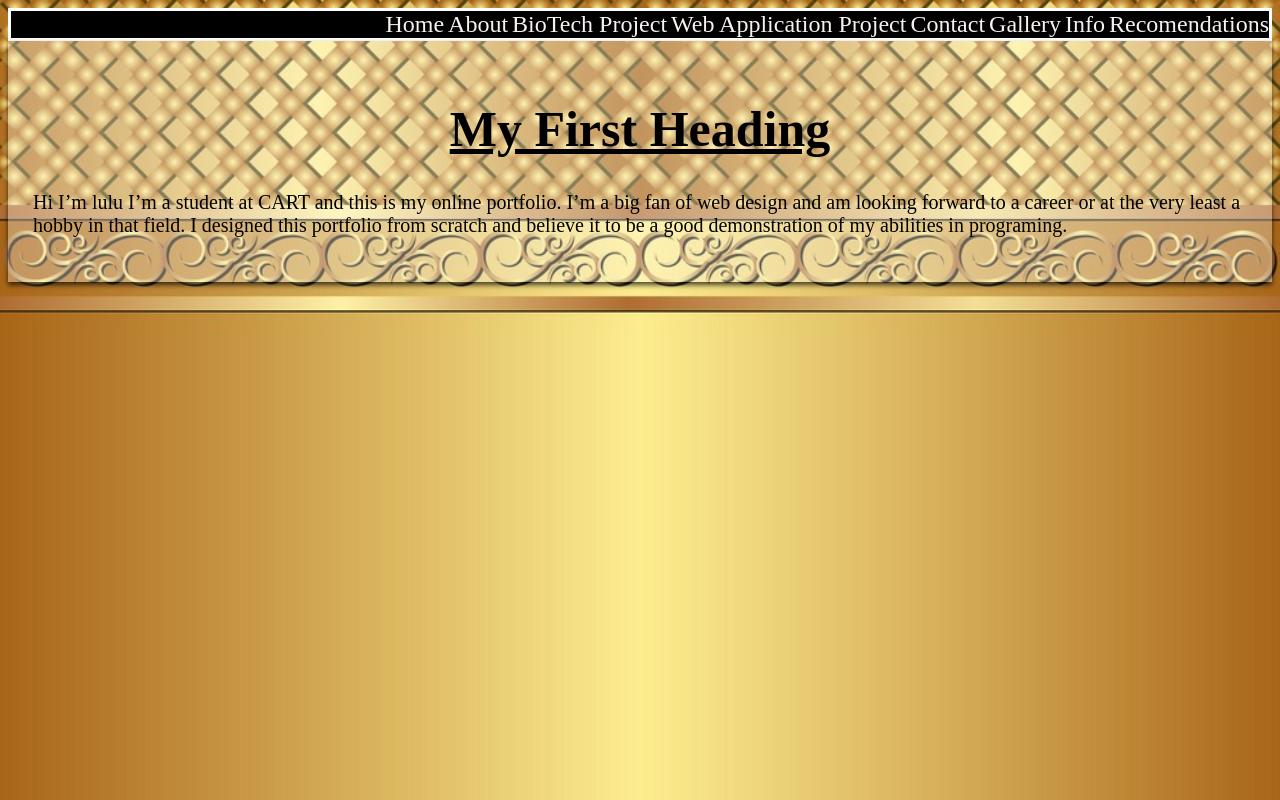
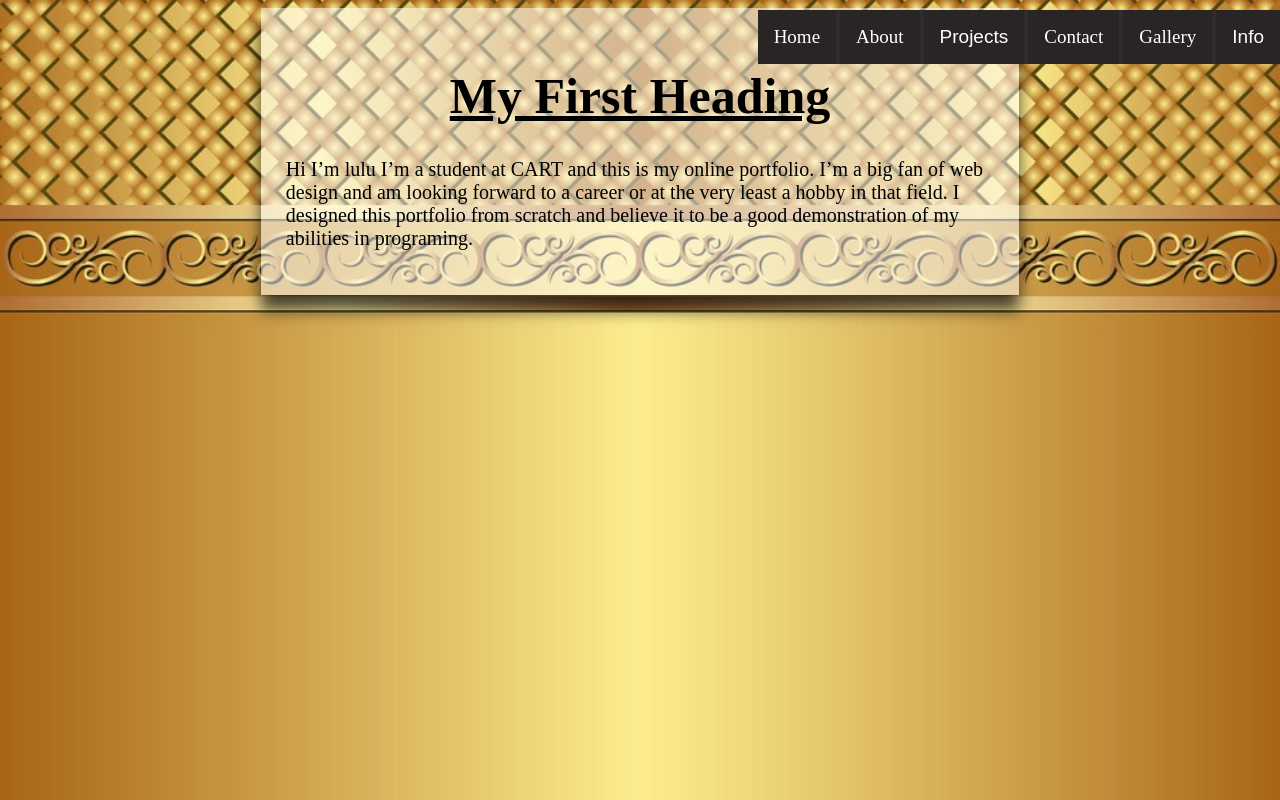
Before and after one commit to straydog-1212/online-portfolio-2-elecctric-boogaloo, a plain HTML site: page HOMEpage.html in a window 1280 px wide. Drawn offline with Linux system fonts and the light colour scheme.

Commit message:
the fourth

```diff
--- a/HOMEpage.html
+++ b/HOMEpage.html
@@ -3,17 +3,28 @@
         <head>
             <link href="style.css" rel="stylesheet" type="text/css" >
               <title>Home</title>
-            <div class="nav">
-                <a href="HOMEpage.html">Home</a>
-                <a href="ABOUTpage.html">About</a>
-                <a href="BIOTECHprojects.html">BioTech Project</a>
-                <a href="WEBAPPprojects.html">Web Application Project</a>
-                <a href="CONTACTpage.html">Contact</a>
-                <a href="GALLERYpage.html">Gallery</a>
-                <a href="INFOpage.html">Info</a>
-                <a href="RECOMENDATIONpage.html">Recomendations</a>
+              <div class= "nav">
+                <a class= "navbutton"href="HOMEpage.html">Home</a>
+                <a class="navbutton" href="ABOUTpage.html">About</a>
+            <div class="dropdown">
+                <button class="navbutton">Projects</button>
+                <div class="dropdown-content">
+                    <a href="BIOTECHprojects.html">BioTech Project</a>
+                    <a href="WEBAPPprojects.html">Web Application Project</a>
+                </div>
             </div>
 
+                <a class="navbutton" href="CONTACTpage.html">Contact</a>
+                <a class="navbutton" href="GALLERYpage.html">Gallery</a>
+            <div class="dropdown">
+                <button class="navbutton">Info</button>
+                <div class="dropdown-content">
+                    <a href="INFOpage.html">Info</a>
+                    <a href="RECOMENDATIONpage.html">Recomendations</a>
+                </div>
+              </div>
+
+        </div>
         </head>
         <body class="Backgroud">
             <div class="wrapper">
--- a/style.css
+++ b/style.css
@@ -4,21 +4,73 @@ body{
     background-repeat: no-repeat;
     background-size: cover;
     }
+  #logo{
+   text-align: center;
+    left:0;
+    Background-color:goldenrod;
+    font-size:23px;
+    font-family: fantasy;
+    max-width:15%;
+    position: fixed;
+  }
+  .nav{
+    background-color:rgb(48, 44, 44);
+    color:white;
+    border-style: none;
+    text-align: right;
+    max-width: 100%;
+    position:fixed;
+    right:0;
+    top: 10px;
+    overflow: hidden;
+    text-align:center;
 
-  .nav{
-    background-color:black;
-    color:white;
-    border-style: solid;
-    text-align: right;
-    padding-left: 100px;
+  }
+  .nav :hover{
+    background-color:gold;
+  }
+  .navbutton {
+    background-color: rgb(41, 37, 37);
+    color: white;
+    padding: 16px;
+    font-size: 19px;
+    border: none;
+  }
+
+
+
+  /* The container <div> - needed to position the dropdown content */
+  .dropdown {
+
+    display: inline-block;
+
+  }
+
+  /* Dropdown Content (Hidden by Default) */
+  .dropdown-content {
+    display: none;
+    position: absolute;
+    background-color: black;
+    min-width: 140px;
+    box-shadow: 0px 8px 8px 0px rgba(0,0,0,0.2);
+    z-index: 1;
+    font-size: 24px;
+  }
+
+  /* Links inside the dropdown */
+  .dropdown-content a {
+    color: white;
+    padding: 12px 16px;
+    text-decoration: none;
+    display: block;
   }
   .wrapper {
-    background-color: rgba(255,255,255,0.3);
-    max-width: 1280px;
+    background-color: rgba(255,255,255,0.5);
+    max-width: 60%;
     margin: 0 auto;
     padding:25px;
     box-sizing: border-box;
-    box-shadow: 0 3px 5px rgba(0,0,0,0.7 )
+    box-shadow: 0 15px 15px rgba(2, 2, 2, 0.7)
 
   }
   p{ font-size: 20px;
@@ -95,39 +147,6 @@ body{
 
 
 
-  .navbar {
-  background-color: black;
-  color: white;
-  padding: 16px;
-  font-size: 24px;
-  border: none;
-}
-
-
-/* The container <div> - needed to position the dropdown content */
-.dropdown {
-  position: relative;
-  display: inline-block;
-
-}
-
-/* Dropdown Content (Hidden by Default) */
-.dropdown-content {
-  display: none;
-  position: absolute;
-  background-color: black;
-  min-width: 140px;
-  box-shadow: 0px 8px 8px 0px rgba(0,0,0,0.2);
-  z-index: 1;
-}
-
-/* Links inside the dropdown */
-.dropdown-content a {
-  color: white;
-  padding: 12px 16px;
-  text-decoration: none;
-  display: block;
-}
     a{
     padding:2rem, 1.5em;
     text-decoration: none;
@@ -137,7 +156,7 @@ body{
     }
     a:hover{
     cursor: pointer;
-    color:gold;
+    color:white;
     }
 /* Change color of dropdown links on hover */
 .dropdown-content a:hover {background-color: #ddd;}
```
Also changed, not shown: ABOUTpage.html (+9 -8 lines), BIOTECHprojects.html (+20 -8 lines), CONTACTpage.html (+20 -8 lines), GALLERYpage.html (+21 -9 lines), INFOpage.html (+21 -9 lines), RECOMENDATIONpage.html (+21 -9 lines), WEBAPPprojects.html (+20 -8 lines), 1 other file.
